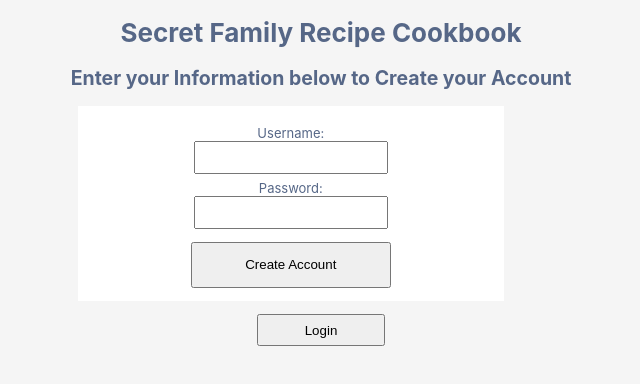
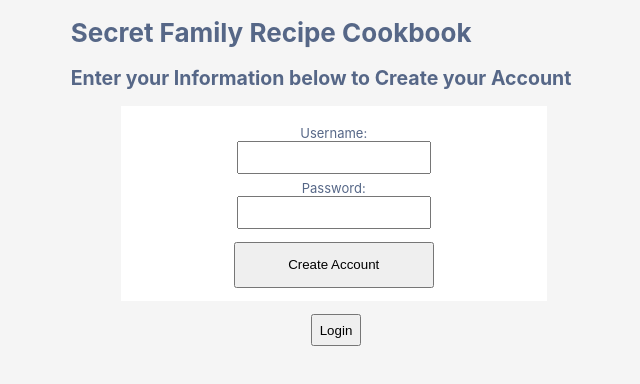
Before and after one commit to bw-secret-family-recipes07/front-end, a React (Create React App) app: page /register in a window 1280 px wide. Shown: the top 384 px of the page, without its empty margins (319-959 px from the left). Built offline with nearby package versions, Linux system fonts and the light colour scheme.

Commit message:
styling update on create account form

```diff
--- a/src/App.js
+++ b/src/App.js
@@ -1,6 +1,7 @@
 import React from 'react';
 import './App.css';
 import { Route, Switch, Redirect } from 'react-router-dom';
+import styled from 'styled-components';
 
 import PrivateRoute from '../src/components/PrivateRoute';
 import RecipeList from '../src/components/RecipeList';
@@ -13,7 +14,7 @@ const App = () => {
 
 
   return (
-    <div className="App">
+    <AppContainer>
      <Switch>
        <PrivateRoute path='/recipes/:id'>
          <Recipe />
@@ -30,8 +31,14 @@ const App = () => {
        <Route path='/' />
        <Redirect to='/login' />
      </Switch>
-    </div>
+    </AppContainer>
   );
 }
 
 export default App;
+
+const AppContainer = styled.div`
+  height: 100%;
+  display: flex;
+  justify-content: center;
+`
--- a/src/components/CreateAccountForm.js
+++ b/src/components/CreateAccountForm.js
@@ -1,6 +1,6 @@
 import React, { useState } from 'react';
 import styled from 'styled-components';
-import axiosWithAuth from '../utils/axiosWithAuth';
+import axios from 'axios';
 import { useHistory } from 'react-router';
 
 const initialUser = {
@@ -21,10 +21,11 @@ const CreateAccountForm = () => {
 
     const handleSubmit = (e) => {
         e.preventDefault();
-        axiosWithAuth()
-        .post('/register', user)
+        axios.post('https://back-end-recipe.herokuapp.com/api/auth/register', user)
         .then(res => {
             console.log(res);
+            setUser(res.config.data);
+            push('/recipes');
         })
         .catch(err => {
             console.log(err);
@@ -71,7 +72,7 @@ const FormContainer = styled.form`
     flex-direction: column;
     justify-content: center;
     align-items: center;
-    margin-left: 31%;
+    margin-left: 10%;
 
     label {
         margin-top: 0.5em;
@@ -98,4 +99,5 @@ const LoginButton = styled.button`
     width: 10%;
     padding:.5em;
     margin-top: 1em;
+    margin-left: 48%;
 `
```
